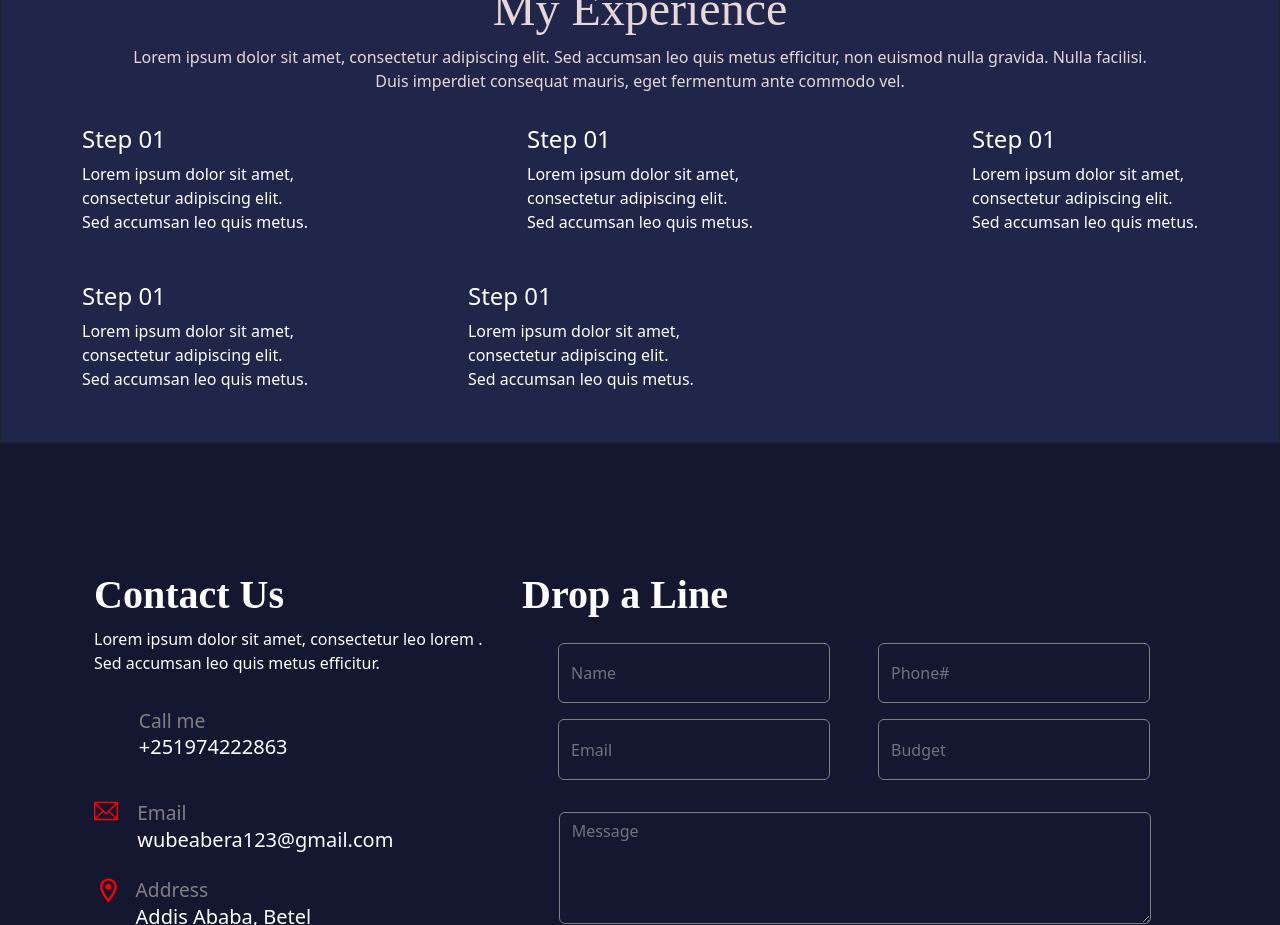
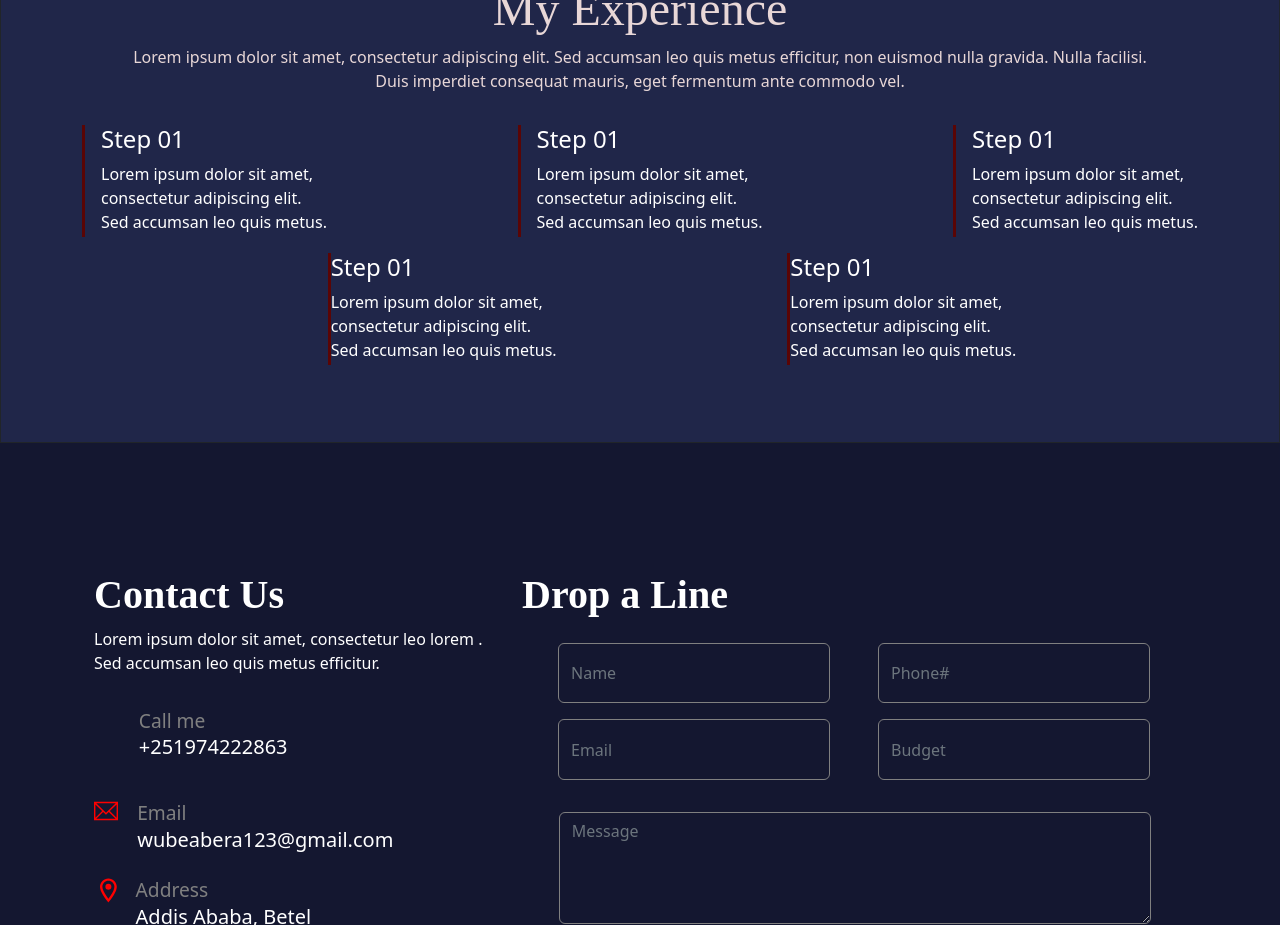
Before and after one commit to wubeabera123/my_portfolio, a React (Create React App) app: page / in a window 1280 px wide. Shown: the part 2160-3085 px from the top of the page. Built offline with nearby package versions, Linux system fonts and the light colour scheme; some icons are missing.

Commit message:
experience lists

```diff
--- a/src/Experience.js
+++ b/src/Experience.js
@@ -8,25 +8,32 @@ function Experience(){
               <p>Lorem ipsum dolor sit amet, consectetur adipiscing elit. Sed accumsan leo quis metus efficitur, non euismod nulla gravida. Nulla facilisi.<br/> Duis imperdiet consequat mauris, eget fermentum ante commodo vel.</p>
             </div>
             <div className="container py-3 d-flex justify-content-between" style={{color: "white"}}>
-              <div>
+             <div style={{borderLeft: "0.2rem solid rgb(90,5,5)",height: "7rem"}}>
+              <div style={{marginLeft: "1rem"}}>
                 <h4>Step 01</h4>
                 <p>Lorem ipsum dolor sit amet,<br/> consectetur adipiscing elit. <br/>Sed accumsan leo quis metus.</p>
               </div>
-              <div>
+             </div>
+             <div style={{borderLeft: "0.2rem solid rgb(90,5,5)",height: "7rem"}}>
+              <div style={{marginLeft: "1rem"}}>
                 <h4>Step 01</h4>
                 <p>Lorem ipsum dolor sit amet,<br/> consectetur adipiscing elit. <br/>Sed accumsan leo quis metus.</p>
               </div>
-              <div>
+             </div>
+             <div style={{borderLeft: "0.2rem solid rgb(90,5,5)",height: "7rem"}}>
+              <div style={{marginLeft: "1rem"}}>
                 <h4>Step 01</h4>
                 <p>Lorem ipsum dolor sit amet,<br/> consectetur adipiscing elit. <br/>Sed accumsan leo quis metus.</p>
               </div>
+             </div>
             </div>
-            <div className="container py-3" style={{color: "white"}}>
-              <div className="d-inline-block" style={{marginRight: "10rem"}}>
+
+            <div className="d-flex justify-content-evenly" style={{color: "white"}}>
+              <div className="d-inline-block" style={{marginRight: "14rem",marginLeft: "20rem",borderLeft: "0.2rem solid rgb(90,5,5)",height: "7rem"}}>
                 <h4>Step 01</h4>
                 <p>Lorem ipsum dolor sit amet,<br/> consectetur adipiscing elit. <br/>Sed accumsan leo quis metus.</p>
               </div>
-              <div className="d-inline-block" style={{marginRight: "10rem"}}>
+              <div className="d-inline-block" style={{marginRight: "16rem",borderLeft: "0.2rem solid rgb(90,5,5)",height: "7rem"}}>
                 <h4>Step 01</h4>
                 <p>Lorem ipsum dolor sit amet,<br/> consectetur adipiscing elit. <br/>Sed accumsan leo quis metus.</p>
               </div>
```
Also changed, not shown: src/index.css (line endings or trailing spaces).
